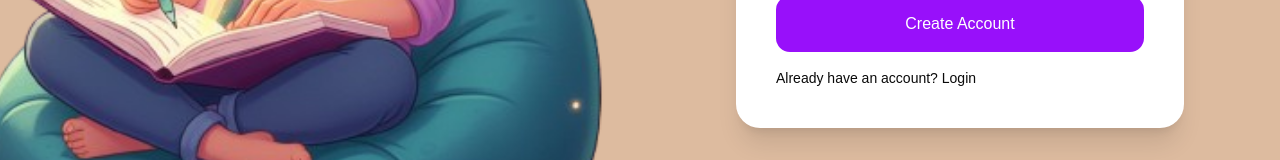
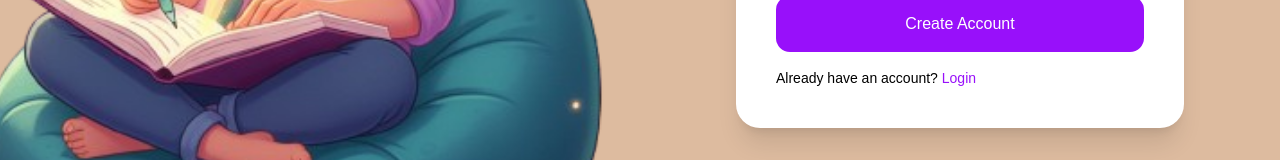
Before and after one commit to HazelSharmaCoderHZ/DearDiary, a Next.js app: page /signup in a window 1280 px wide. Shown: the part 462-622 px from the top of the page. Built offline with nearby package versions, Linux system fonts and the light colour scheme.

Commit message:
color changes done

```diff
--- a/app/login/page.jsx
+++ b/app/login/page.jsx
@@ -105,7 +105,7 @@ export default function Login() {
               placeholder="••••••••"
               value={password}
               onChange={(e) => setPassword(e.target.value)}
-              className="w-full px-6 py-4 bg-slate-50 border rounded-2xl"
+              className="w-full px-6 py-4 bg-slate-50 text-black border rounded-2xl"
               required
             />
 
@@ -118,7 +118,7 @@ export default function Login() {
             </button>
           </form>
 
-          <p className="mt-4 text-sm text-center">
+          <p className="mt-4 text-sm text-black text-center">
             New here? <a href="/signup" className="text-purple-600">Join</a>
           </p>
         </motion.div>
--- a/app/signup/page.jsx
+++ b/app/signup/page.jsx
@@ -41,7 +41,7 @@ export default function SignupPage() {
   };
 
   return (
-    <div className="min-h-screen flex flex-col md:flex-row bg-[#ddbb9f]">
+    <div className="min-h-screen flex text-black flex-col md:flex-row bg-[#ddbb9f]">
 
       <div className="relative hidden md:flex md:w-1/2">
         <img src="/img4.png" className="w-full h-full object-cover" />
@@ -50,7 +50,7 @@ export default function SignupPage() {
       <div className="flex-1 flex items-center justify-center p-10">
         <motion.div className="w-full max-w-md bg-white p-10 rounded-3xl shadow-xl">
 
-          <h1 className="text-3xl font-bold mb-6">Create Account</h1>
+          <h1 className="text-3xl text-black font-bold mb-6">Create Account</h1>
 
           <form onSubmit={handleSignup} className="space-y-4">
 
@@ -83,7 +83,7 @@ export default function SignupPage() {
           </form>
 
           <p className="mt-4 text-sm">
-            Already have an account? <a href="/login">Login</a>
+            Already have an account? <a href="/login" className="text-purple-600">Login</a>
           </p>
 
         </motion.div>
```
